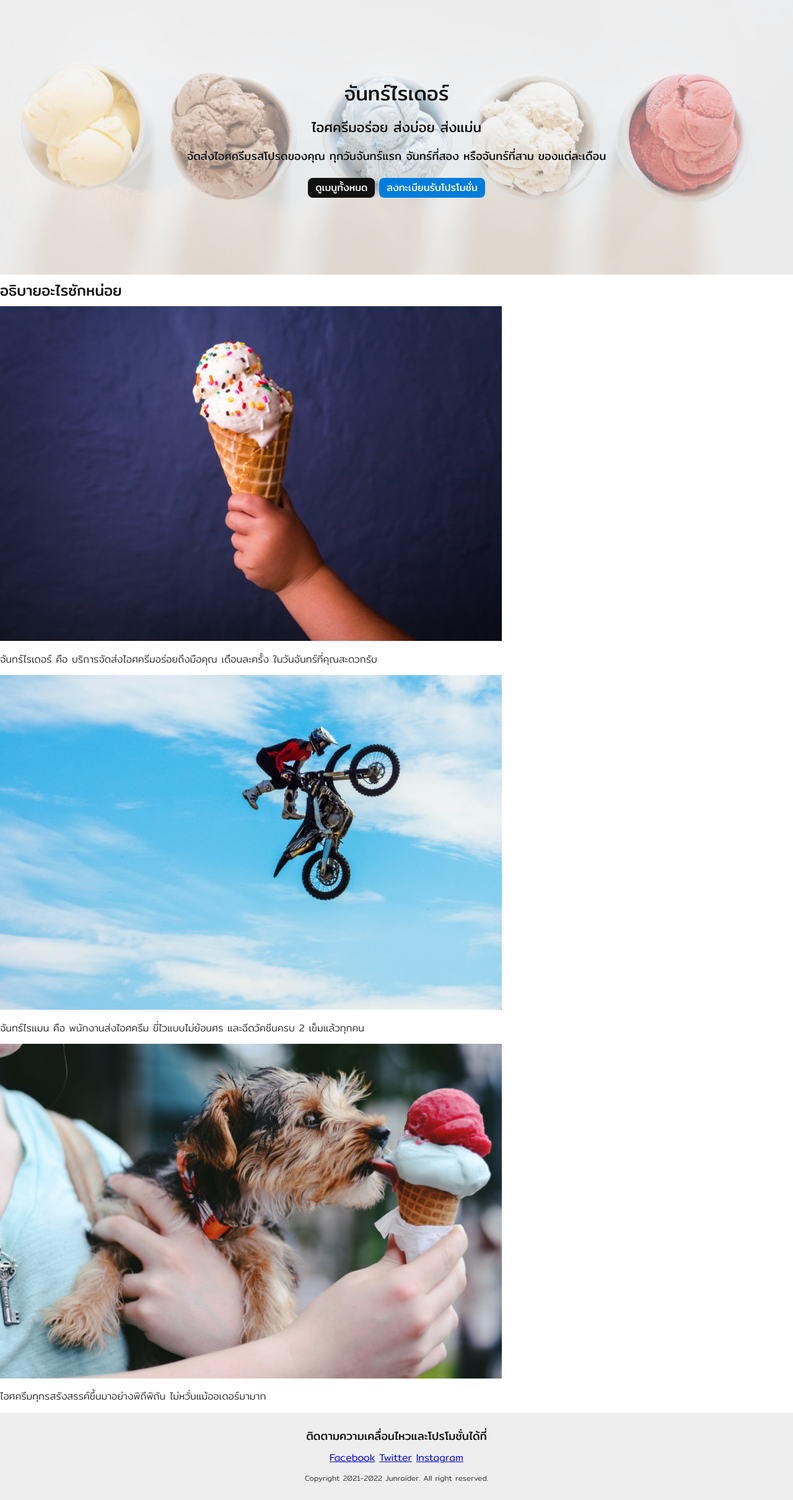
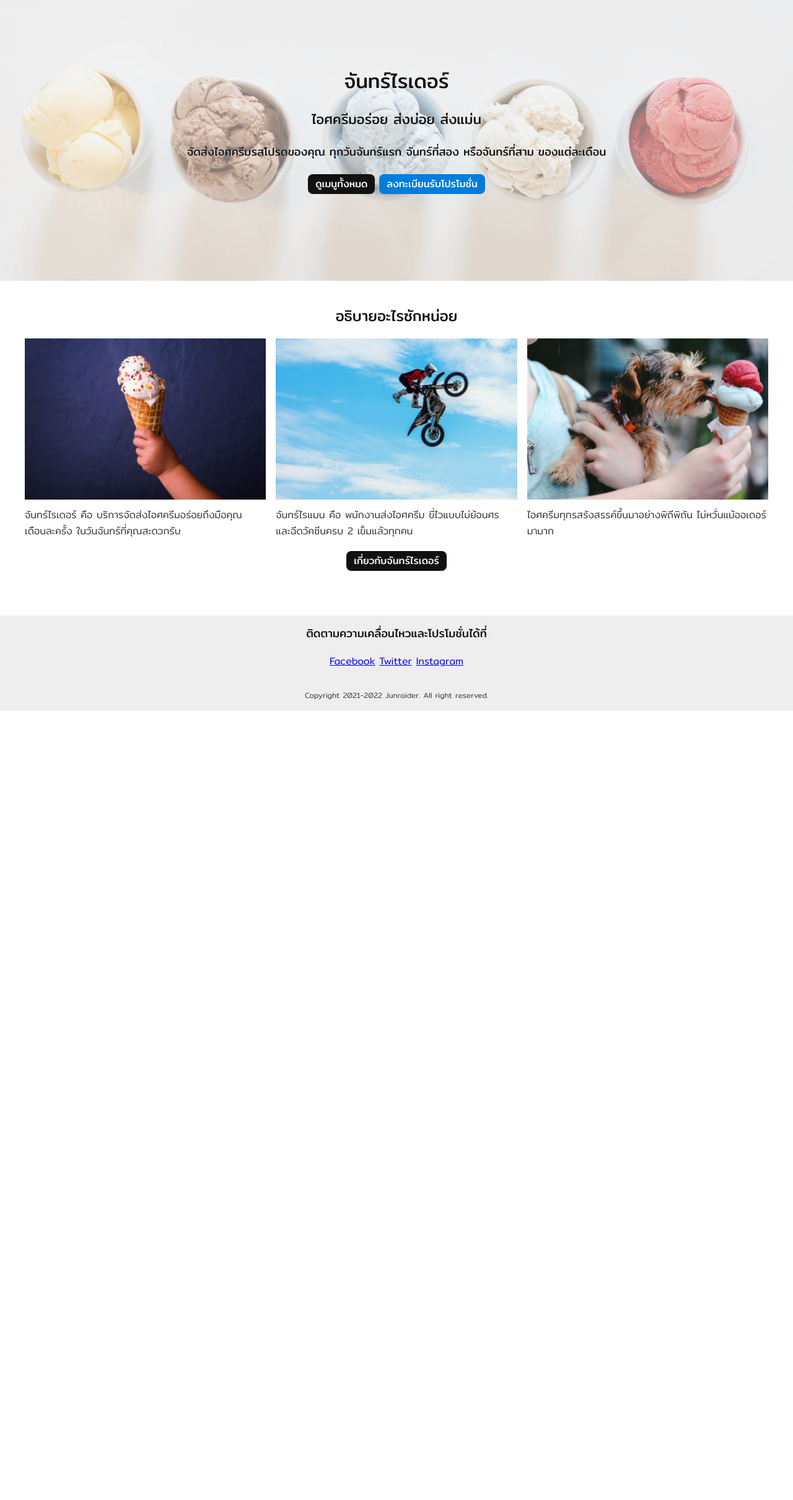
Before and after one commit to potchangelo/django-junraider, a Django app: page / in a window 1280 px wide. Shown: the part 50-2470 px from the top of the page at 62% size. After the commit the page ends 1197 px from the top, so only its background shows below. Run offline with Django 4.2, Linux system fonts and the light colour scheme.

Commit message:
Section container grid image CSS

```diff
--- a/app_general/static/app_general/main.css
+++ b/app_general/static/app_general/main.css
@@ -40,8 +40,9 @@ html {
 h1, h2, h3, h4, h5, h6 {
     color: #111111;
     font-weight: 400;
-    margin-top: 12px;
-    margin-bottom: 12px;
+    line-height: 1.4;
+    margin-top: 0px;
+    margin-bottom: 20px;
 }
 
 h1 {
@@ -70,6 +71,42 @@ h6 {
 
 p {
     font-size: 16px;
+    line-height: 1.6;
+    margin-top: 0px;
+    margin-bottom: 20px;
+}
+
+.image-block {
+    display: block;
+    max-width: 100%;
+    margin-bottom: 12px;
+}
+
+.text-center {
+    text-align: center;
+}
+
+.content-section {
+    padding: 40px 16px;
+}
+
+.content-container {
+    max-width: 1200px;
+    margin-left: auto;
+    margin-right: auto;
+}
+
+.grid-3 {
+    display: grid;
+    grid-template-columns: 1fr;
+    column-gap: 16px;
+    row-gap: 16px;
+}
+
+@media screen and (min-width: 720px) {
+    .grid-3 {
+        grid-template-columns: 1fr 1fr 1fr;
+    }
 }
 
 .button {
@@ -80,6 +117,7 @@ p {
     line-height: 1;
     text-decoration: none;
     display: inline-block;
+    margin-bottom: 12px;
     padding: 8px 12px;
     transition: background-color 0.3s;
 }
@@ -133,6 +171,8 @@ p {
 
 .site-footer-copyright {
     font-size: 12px;
+    margin-top: 32px;
+    margin-bottom: 0px;
 }
 
 /* Homepage */
@@ -148,6 +188,6 @@ p {
 
 .home-landing-text {
     text-shadow: 0px 0px 1px rgba(255, 255, 255, 1);
-    margin-top: 24px;
+    margin-top: 0px;
     margin-bottom: 24px;
 }
--- a/app_general/templates/app_general/home.html
+++ b/app_general/templates/app_general/home.html
@@ -7,31 +7,30 @@
     <h4 class="home-landing-text">ไอศครีมอร่อย ส่งบ่อย ส่งแม่น</h4>
     <h6 class="home-landing-text">จัดส่งไอศครีมรสโปรดของคุณ ทุกวันจันทร์แรก จันทร์ที่สอง หรือจันทร์ที่สาม ของแต่ละเดือน</h6>
     <p>
-        <a class="button" href="#">ดูเมนูทั้งหมด</a>
-        <a class="button button-primary" href="#">ลงทะเบียนรับโปรโมชั่น</a>
+        <a class="button" href="{% url 'foods' %}">ดูเมนูทั้งหมด</a>
+        <a class="button button-primary" href="{% url 'subscription' %}">ลงทะเบียนรับโปรโมชั่น</a>
     </p>
 </section>
 <section class="content-section">
     <div class="content-container">
-        <h3>อธิบายอะไรซักหน่อย</h3>
+        <h3 class="text-center">อธิบายอะไรซักหน่อย</h3>
+        <div class="grid-3">
             <div>
-            <div>
-                <img src="{% static 'app_general/home-about-1.jpg' %}">
-            </div>
+                <img class="image-block" src="{% static 'app_general/home-about-1.jpg' %}">
                 <p>จันทร์ไรเดอร์ คือ บริการจัดส่งไอศครีมอร่อยถึงมือคุณ เดือนละครั้ง ในวันจันทร์ที่คุณสะดวกรับ</p>
             </div>
             <div>
-            <div>
-                <img src="{% static 'app_general/home-about-2.jpg' %}">
-            </div>
+                <img class="image-block" src="{% static 'app_general/home-about-2.jpg' %}">
                 <p>จันทร์ไรแมน คือ พนักงานส่งไอศครีม ขี่ไวแบบไม่ย้อนศร และฉีดวัคซีนครบ 2 เข็มแล้วทุกคน</p>
             </div>
             <div>
-            <div>
-                <img src="{% static 'app_general/home-about-3.jpg' %}">
-            </div>
+                <img class="image-block" src="{% static 'app_general/home-about-3.jpg' %}">
                 <p>ไอศครีมทุกรสรังสรรค์ขึ้นมาอย่างพิถีพิถัน ไม่หวั่นแม้ออเดอร์มามาก</p>
             </div>
         </div>
+        <p class="text-center">
+            <a class="button" href="{% url 'about' %}">เกี่ยวกับจันทร์ไรเดอร์</a>
+        </p>
+    </div>
 </section>
 {% endblock %}
```
Lines whose indentation alone changed are shown as unchanged.
